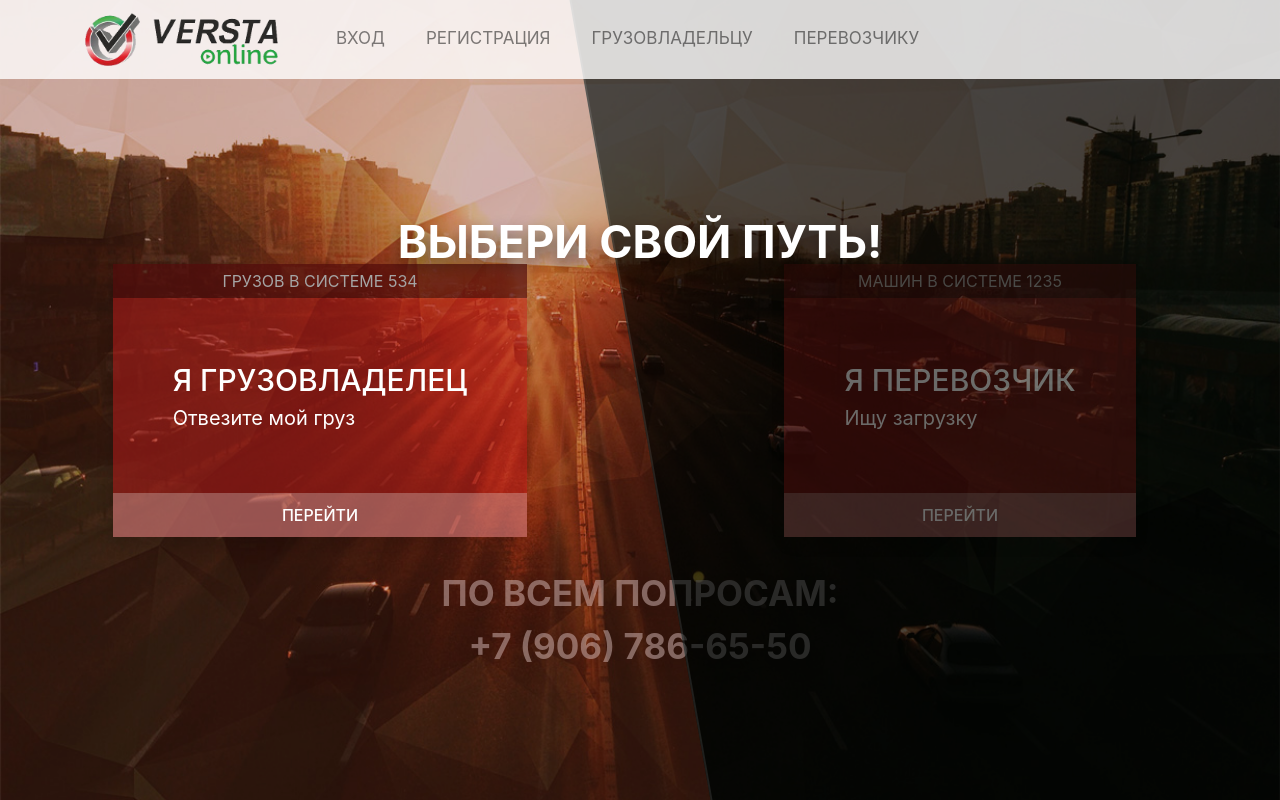
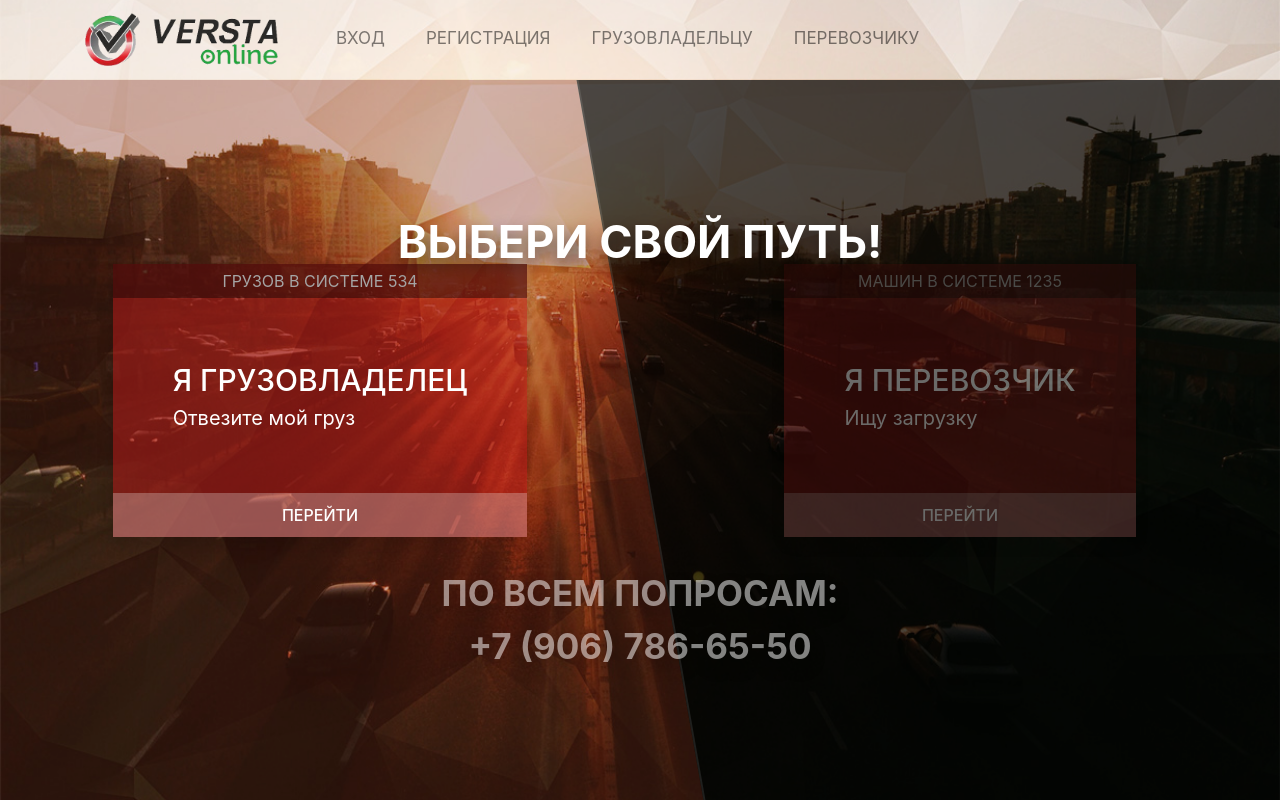
Before and after one commit to alexiolan/versta, a plain HTML site: page index.html in a window 1280 px wide. Drawn offline with nearby package versions, Linux system fonts and the light colour scheme.

Commit message:
Small fixes

```diff
--- a/styles/style.scss
+++ b/styles/style.scss
@@ -17,7 +17,7 @@ body {
 }
 
 .navbar {
-  background-color: rgba(255, 255, 255, 0.8) !important;
+  background-color: rgba(255, 255, 255, 0.3) !important;
 
   .navbar-nav {
     .nav-item {
@@ -81,11 +81,11 @@ body {
     position: absolute;
     text-transform: uppercase;
     color: white;
+    z-index: 1;
 
     &.header-topic {
       top: 13rem;
       font-size: 45px;
-      z-index: 1;
     }
 
     &.header-footer {
@@ -106,9 +106,9 @@ body {
       content: "";
       border-left: 2px solid rgba(255, 255, 255, 0.1);
       background-color: rgba(0, 0, 0, 0.7);
-      transition: transform 0.2s ease-in-out;
+      transition: transform 0.5s ease-in-out;
       position: absolute;
-      top: 0;
+      top: 80px;
       bottom: 0;
       left: 0;
       right: 0;
```
Also changed, not shown: styles/dist/style.css, styles/dist/style.min.css.
